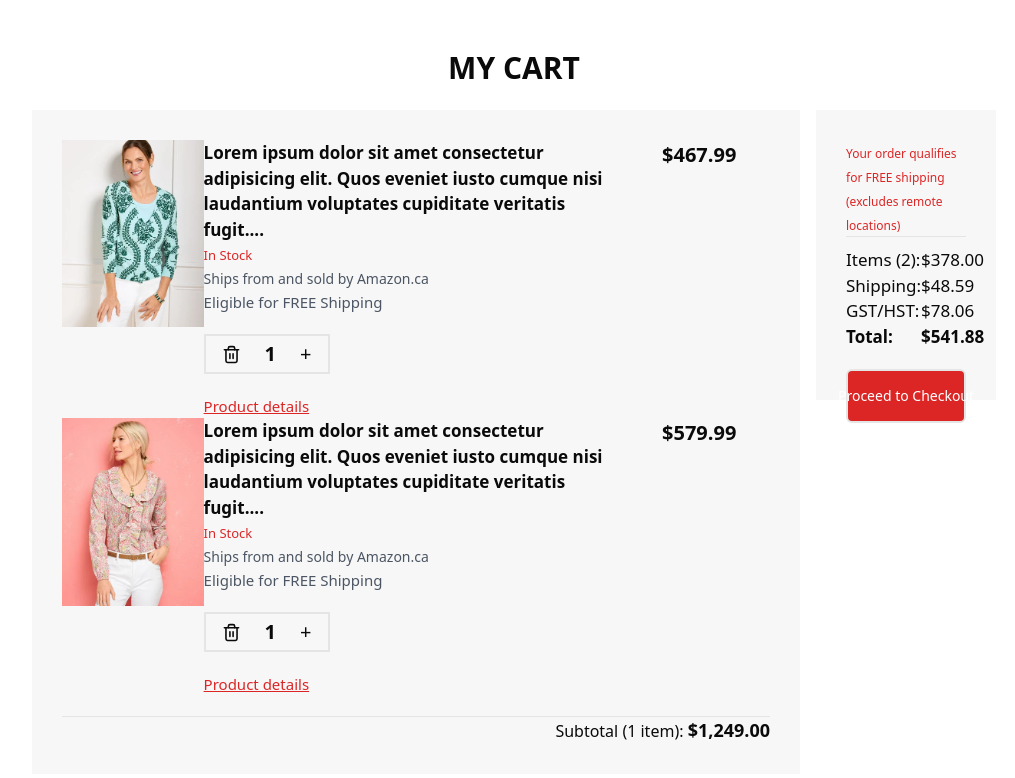
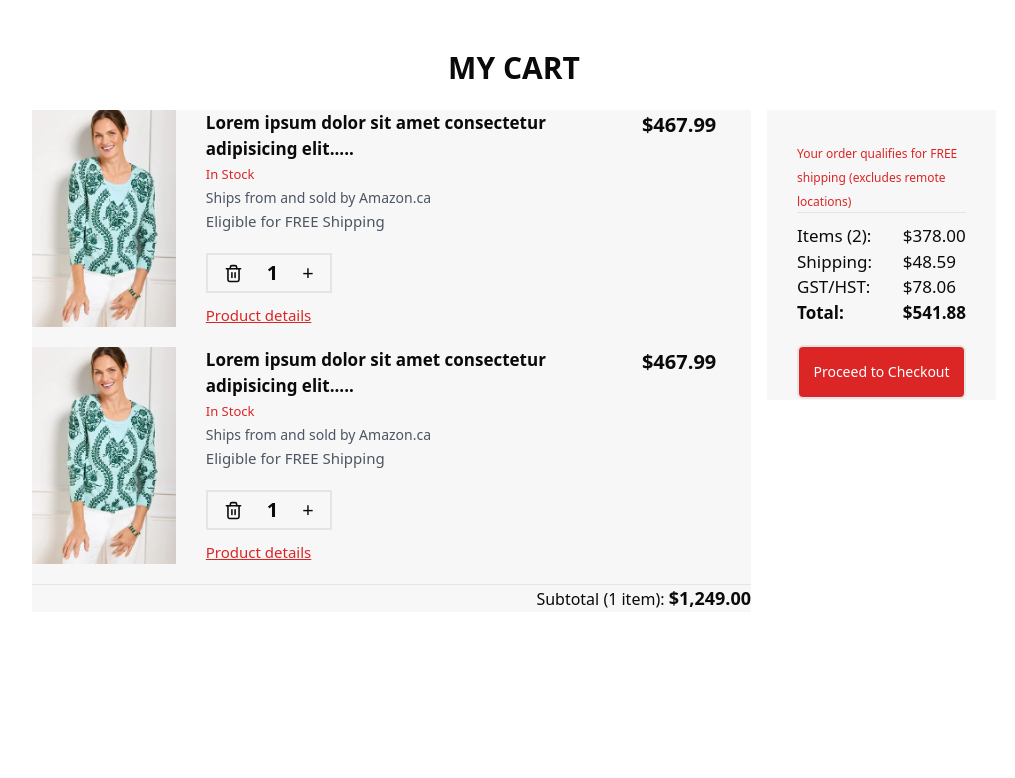
Before and after one commit to akendra-chaulagain/tailwind_css_practice, a Next.js app: page /cart in a window 1280 px wide. Shown: the top 778 px of the page, without its empty margins (126-1141 px from the left). Built offline with nearby package versions, Linux system fonts and the light colour scheme.

Commit message:
cart cetagory

```diff
--- a/app/cart/page.tsx
+++ b/app/cart/page.tsx
@@ -7,32 +7,34 @@ import React from "react";
 const page = () => {
   return (
     <>
+      {/* <div className="grid sm:grid-cols-1 md:grid-cols-1  grid-cols-1 lg:grid-cols-5"> */}
+
       <div className="mt-[45px] px-[30px] ">
         <h1 className="flex justify-center text-[30px] font-semibold my-[20px]">
           MY CART
         </h1>
 
-        <div className="grid grid-cols-5 gap-4">
+        <div className="grid sm:grid-cols-1 grid-cols-1 md:grid-cols-1 lg:grid-cols-4 gap-4 mt-[20px]">
           <div
-            className="col-span-4 gap-2  bg-[#f7f7f7] px-[30px] py-[30px]
+            // className="col-span-3  gap-2  bg-[#f7f7f7]
+            className="col-span-3  gap-2  bg-[#f7f7f7]
  "
           >
-            <div className="grid grid-cols-5">
-              <div>
+            {/* <div className="grid sm:grid-cols-5 lg:grid-cols-5  grid-cols-1 mb-[20px]  "> */}
+            <div className="grid sm:grid-cols-5 lg:grid-cols-5  grid-cols-2 mb-[20px]  ">
+              <div className="w-full max-w-lg mx-auto sm:flex sm:justify-center md:flex md:justify-center">
                 <Image
                   src="/images/product/1.webp"
                   alt="logo"
-                  width={170}
-                  height={100}
-                  className=" object-fill cursor-pointer "
+                  width={400}
+                  height={200}
+                  className=" object-cover cursor-pointer "
                 />
               </div>
               {/* items details */}
-              <div className="col-span-3">
+              <div className=" sm:col-span-3 ml-[30px]">
                 <h2 className="text-[17px] font-semibold">
-                  Lorem ipsum dolor sit amet consectetur adipisicing elit. Quos
-                  eveniet iusto cumque nisi laudantium voluptates cupiditate
-                  veritatis fugit....
+                  Lorem ipsum dolor sit amet consectetur adipisicing elit.....
                 </h2>
                 <span className="text-red-600 cursor-pointer text-[13px]">
                   In Stock
@@ -49,7 +51,7 @@ const page = () => {
 
                 {/* item counter */}
 
-                <div className="flex my-[20px]">
+                <div className="flex mt-[20px] mb-[10px]">
                   <div className="flex items-center gap-6 border-2 px-[16px] py-[3px]">
                     <span className=" cursor-pointer hover:text-red-600">
                       <Trash2 size={"19px"} />
@@ -66,30 +68,35 @@ const page = () => {
                 >
                   Product details
                 </Link>
+                <p className="text-[20px] mt-[10px] font-semibold sm:hidden sm:block ">
+                  $467.99
+                </p>
               </div>
-
+              {/* hidden md:block */}
               <div className="flex justify-center">
-                <p className="text-[20px] font-semibold">$467.99</p>
+                <p className="text-[20px] font-semibold sm:block hidden">
+                  {" "}
+                  $467.99
+                </p>
               </div>
             </div>
 
             {/* second item */}
-            <div className="grid grid-cols-5  ">
-              <div>
+
+            <div className="grid sm:grid-cols-5 lg:grid-cols-5  grid-cols-2 mb-[20px]  ">
+              <div className="w-full max-w-lg mx-auto sm:flex sm:justify-center md:flex md:justify-center">
                 <Image
-                  src="/images/product/p4.webp"
+                  src="/images/product/1.webp"
                   alt="logo"
-                  width={170}
-                  height={100}
-                  className=" object-fill cursor-pointer "
+                  width={400}
+                  height={200}
+                  className=" object-cover cursor-pointer "
                 />
               </div>
               {/* items details */}
-              <div className="col-span-3">
+              <div className=" sm:col-span-3 ml-[30px]">
                 <h2 className="text-[17px] font-semibold">
-                  Lorem ipsum dolor sit amet consectetur adipisicing elit. Quos
-                  eveniet iusto cumque nisi laudantium voluptates cupiditate
-                  veritatis fugit....
+                  Lorem ipsum dolor sit amet consectetur adipisicing elit.....
                 </h2>
                 <span className="text-red-600 cursor-pointer text-[13px]">
                   In Stock
@@ -106,7 +113,7 @@ const page = () => {
 
                 {/* item counter */}
 
-                <div className="flex my-[20px]">
+                <div className="flex mt-[20px] mb-[10px]">
                   <div className="flex items-center gap-6 border-2 px-[16px] py-[3px]">
                     <span className=" cursor-pointer hover:text-red-600">
                       <Trash2 size={"19px"} />
@@ -123,12 +130,21 @@ const page = () => {
                 >
                   Product details
                 </Link>
+                <p className="text-[20px] mt-[10px] font-semibold sm:hidden sm:block ">
+                  $467.99
+                </p>
               </div>
-
+              {/* hidden md:block */}
               <div className="flex justify-center">
-                <p className="text-[20px] font-semibold">$579.99</p>
+                <p className="text-[20px] font-semibold sm:block hidden">
+                  {" "}
+                  $467.99
+                </p>
               </div>
             </div>
+
+            {/* sub totel */}
+
             <hr className="mt-[20px]" />
             <div className="flex justify-end">
               <p>
--- a/app/globals.css
+++ b/app/globals.css
@@ -6,7 +6,16 @@
 body {
   margin: 0.2% 10% 0.5% 10%;
 }
-
+@media screen and (min-width: 200px) {
+  body {
+    margin: 0.2% 0.1% 0.5% 0.1%;
+  }
+}
+@media screen and (min-width: 768px) {
+  body {
+    margin: 0.2% 10% 0.5% 10%;
+  }
+}
 @layer base {
   :root {
     --background: 0 0% 100%;
```
